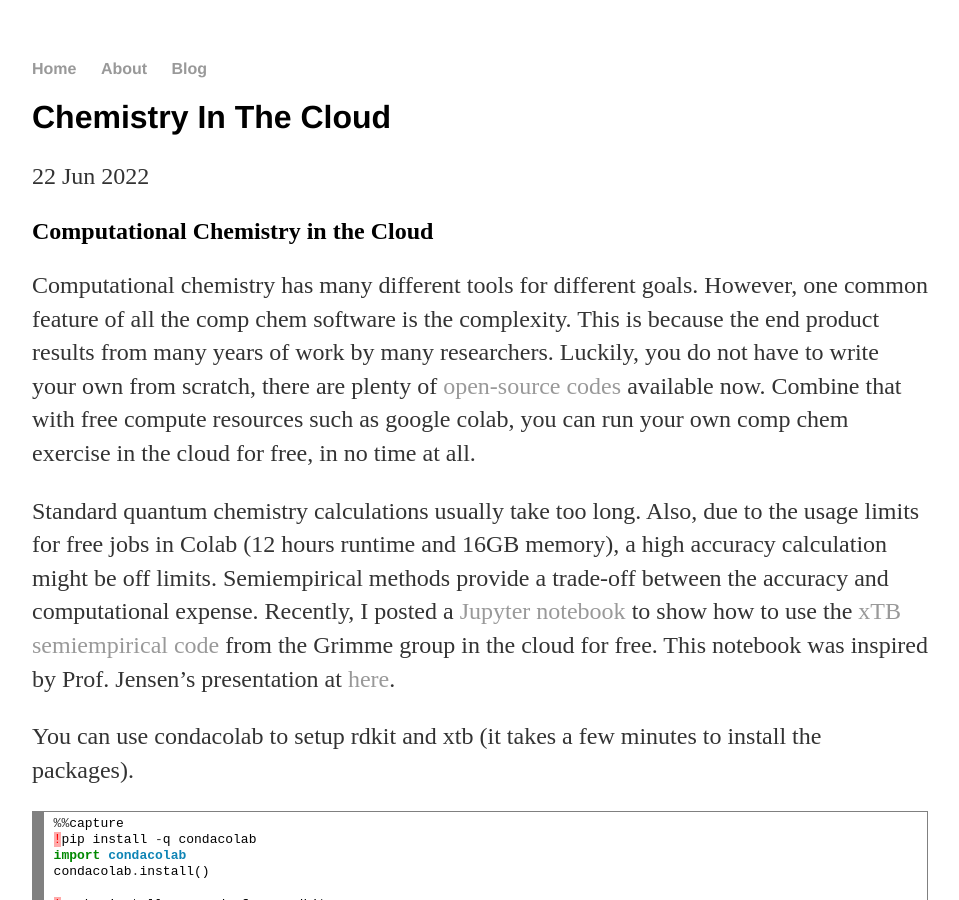
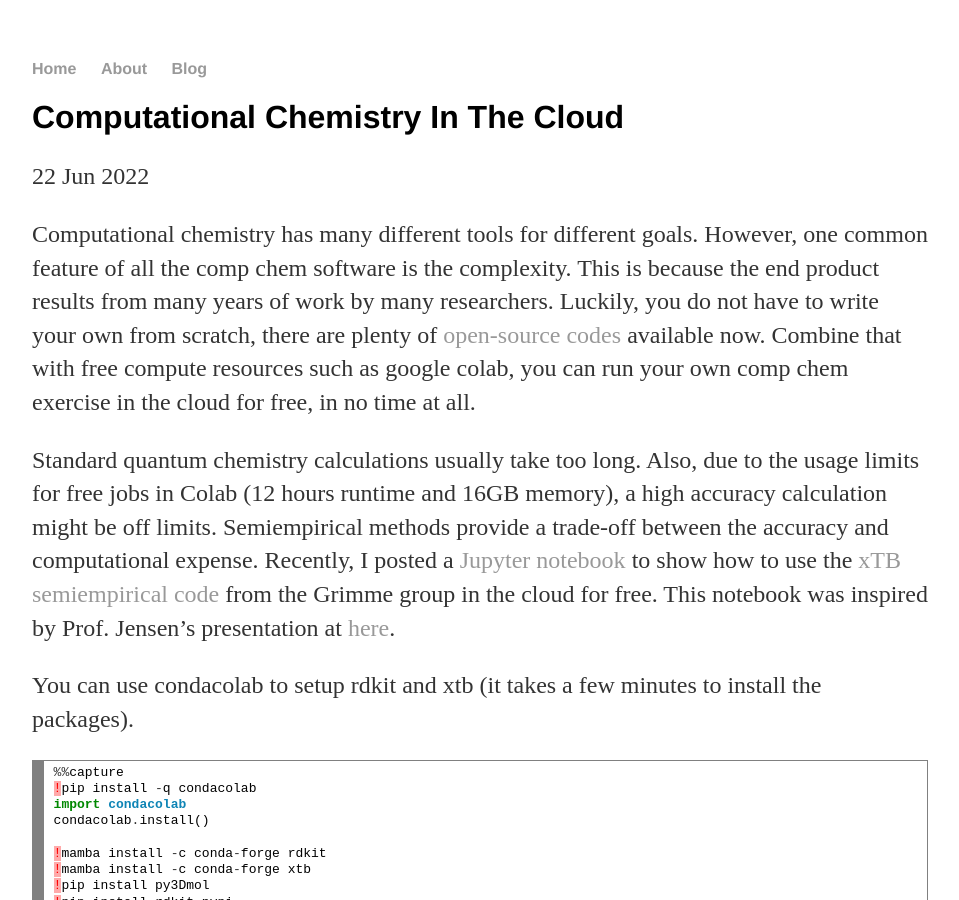
Before and after one commit to saevrenk/saevrenk.github.io, a Jekyll site: the page built from _posts/2022-06-22-Computational-Chemistry-in-the-Cloud.md, in a window 1280 px wide and 900 px high. Shown: the whole window, without its empty margins (160-1119 px from the left). Built offline with Jekyll 4.4.1, drawn with Linux system fonts in a browser that asks for light colours; our own code applies the rules of GitHub Pages for plain Markdown files.

Commit message:
Update and rename 2022-06-22-chemistry-in-the-cloud.md to 2022-06-22-Computational-Chemistry-in-the-Cloud.md

```diff
--- a/_posts/2022-06-22-chemistry-in-the-cloud.md
+++ b/_posts/2022-06-22-Computational-Chemistry-in-the-Cloud.md
@@ -1,5 +1,3 @@
-## Computational Chemistry in the Cloud
-
 Computational chemistry has many different tools for different goals. However, one common feature of all the comp chem software is the complexity. This is because the end product results from many years of work by many researchers. Luckily, you do not have to write your own from scratch, there are plenty of [open-source codes](https://opensourcemolecularmodeling.github.io) available now. Combine that with free compute resources such as google colab, you can run your own comp chem exercise in the cloud for free, in no time at all.
 
 Standard quantum chemistry calculations usually take too long. Also, due to the usage limits for free jobs in Colab (12 hours runtime and 16GB memory), a high accuracy calculation might be off limits. Semiempirical methods provide a trade-off between the accuracy and computational expense.  Recently, I posted a [Jupyter notebook](https://github.com/saevrenk/qc/blob/main/xtb.ipynb) to show how to use the [xTB semiempirical code](https://xtb-docs.readthedocs.io/en/latest/contents.html) from the Grimme group in the cloud for free. This notebook was inspired by Prof. Jensen's presentation at [here](https://youtu.be/KEIpJ50Jc0w).
```
